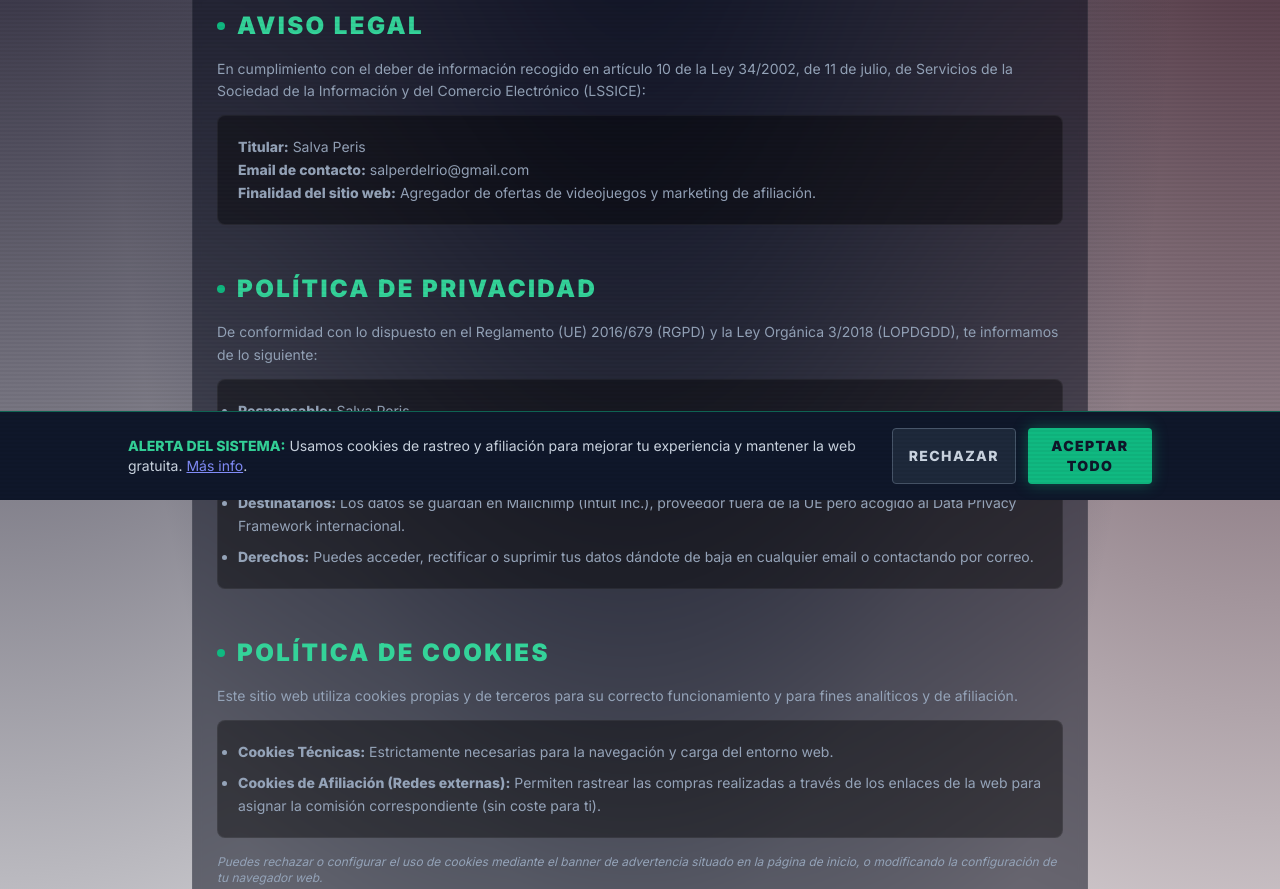
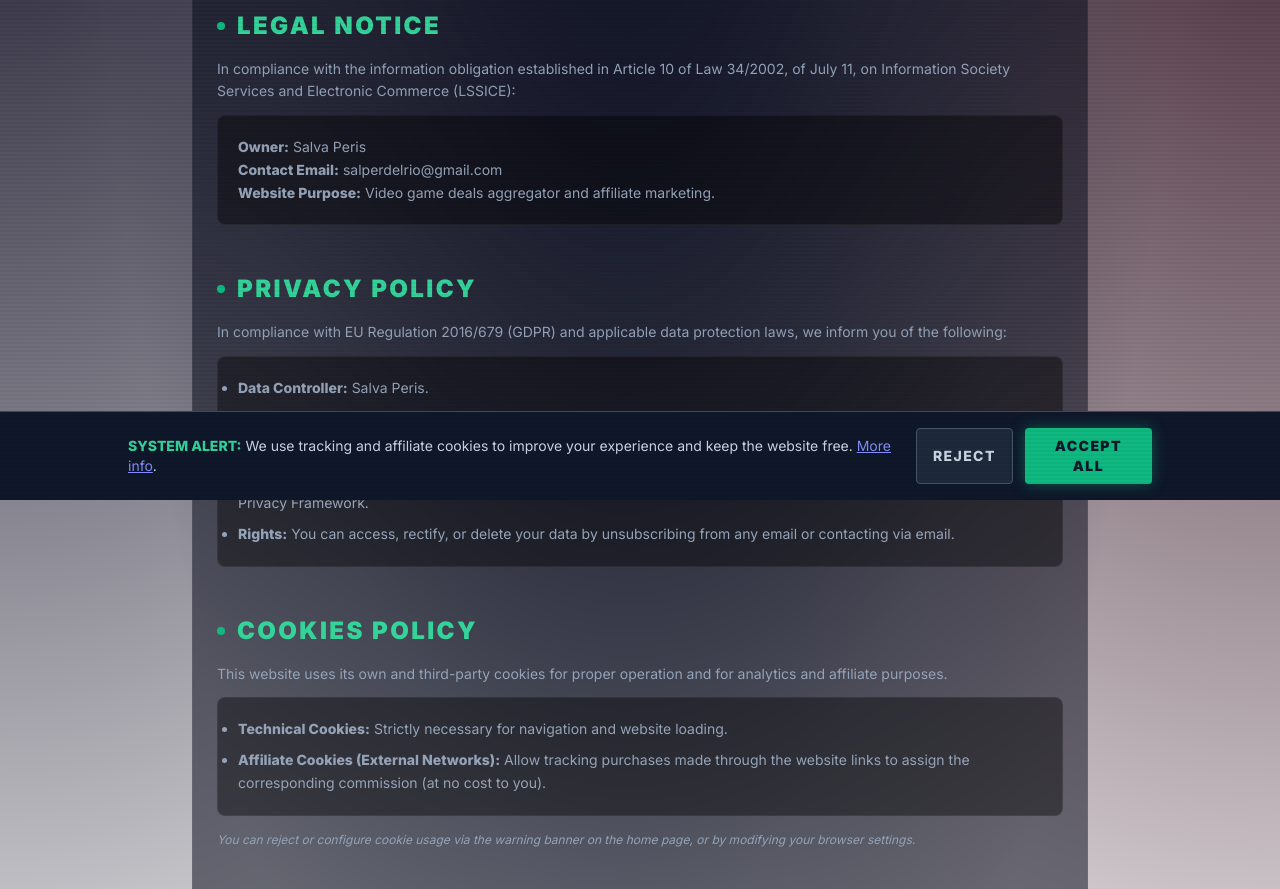
Before and after one commit to SalvaperisR/game-deals-aggregator, a plain HTML site: page legal.html in a window 1280 px wide. Shown: the part 300-1189 px from the top of the page. Drawn offline with nearby package versions, Linux system fonts and the light colour scheme.

Commit message:
Automated deployment: Updated daily deals and compiled production CSS 29361566684d59ca3e4b795425df826139855dc8

```diff
--- a/legal.html
+++ b/legal.html
@@ -5,7 +5,7 @@
         <meta charset="UTF-8">
         <meta name="viewport" content="width=device-width, initial-scale=1.0">
         <title>Legal & Compliance | LootDrop</title>
-        <meta name="description" content="Textos legales, privacidad y cookies.">
+        <meta name="description" content="Legal texts, privacy and cookies.">
         <meta name="google-site-verification" content="q9Fphfg84545ZHMq8phpNLIyduEW07oowLI6Njm_Cdk" />
 
         <script async src="https://www.googletagmanager.com/gtag/js?id=G-4FJBRK0ENM"></script>
@@ -92,35 +92,35 @@
 
             <div class="space-y-12 leading-relaxed text-sm text-slate-400">
                 <section id="aviso" class="scroll-mt-32">
-                    <h3 class="text-2xl font-black text-emerald-400 mb-4 uppercase tracking-widest flex items-center gap-3"><span class="w-2 h-2 bg-emerald-500 rounded-full"></span> Aviso Legal</h3>
-                    <p class="mb-3">En cumplimiento con el deber de información recogido en artículo 10 de la Ley 34/2002, de 11 de julio, de Servicios de la Sociedad de la Información y del Comercio Electrónico (LSSICE):</p>
+                    <h3 class="text-2xl font-black text-emerald-400 mb-4 uppercase tracking-widest flex items-center gap-3"><span class="w-2 h-2 bg-emerald-500 rounded-full"></span>Legal Notice</h3>
+                    <p class="mb-3">In compliance with the information obligation established in Article 10 of Law 34/2002, of July 11, on Information Society Services and Electronic Commerce (LSSICE):</p>
                     <div class="bg-black/40 p-5 rounded-lg border border-white/5">
-                        <p><strong>Titular:</strong> Salva Peris</p>
-                        <p><strong>Email de contacto:</strong> salperdelrio@gmail.com</p>
-                        <p><strong>Finalidad del sitio web:</strong> Agregador de ofertas de videojuegos y marketing de afiliación.</p>
+                    <p><strong>Owner:</strong> Salva Peris</p>
+                        <p><strong>Contact Email:</strong> salperdelrio@gmail.com</p>
+                        <p><strong>Website Purpose:</strong> Video game deals aggregator and affiliate marketing.</p>
                     </div>
                 </section>
 
                 <section id="privacidad" class="scroll-mt-32">
-                    <h3 class="text-2xl font-black text-emerald-400 mb-4 uppercase tracking-widest flex items-center gap-3"><span class="w-2 h-2 bg-emerald-500 rounded-full"></span> Política de Privacidad</h3>
-                    <p class="mb-3">De conformidad con lo dispuesto en el Reglamento (UE) 2016/679 (RGPD) y la Ley Orgánica 3/2018 (LOPDGDD), te informamos de lo siguiente:</p>
+                    <h3 class="text-2xl font-black text-emerald-400 mb-4 uppercase tracking-widest flex items-center gap-3"><span class="w-2 h-2 bg-emerald-500 rounded-full"></span> Privacy Policy</h3>
+                    <p class="mb-3">In compliance with EU Regulation 2016/679 (GDPR) and applicable data protection laws, we inform you of the following:</p>
                     <ul class="list-disc pl-5 space-y-2 bg-black/40 p-5 rounded-lg border border-white/5">
-                        <li><strong>Responsable:</strong> Salva Peris.</li>
-                        <li><strong>Finalidad:</strong> Envío de newsletter con ofertas (vía Mailchimp) y gestión de comunidad.</li>
-                        <li><strong>Legitimación:</strong> Consentimiento explícito del usuario.</li>
-                        <li><strong>Destinatarios:</strong> Los datos se guardan en Mailchimp (Intuit Inc.), proveedor fuera de la UE pero acogido al Data Privacy Framework internacional.</li>
-                        <li><strong>Derechos:</strong> Puedes acceder, rectificar o suprimir tus datos dándote de baja en cualquier email o contactando por correo.</li>
+                        <li><strong>Data Controller:</strong> Salva Peris.</li>
+                        <li><strong>Purpose:</strong> Sending newsletters with deals (via Mailchimp) and community management.</li>
+                        <li><strong>Legal Basis:</strong> Explicit user consent.</li>
+                        <li><strong>Recipients:</strong> Data stored in Mailchimp (Intuit Inc.), provider outside the EU but compliant with the international Data Privacy Framework.</li>
+                        <li><strong>Rights:</strong> You can access, rectify, or delete your data by unsubscribing from any email or contacting via email.</li>
                     </ul>
                 </section>
 
                 <section id="cookies" class="scroll-mt-32">
-                    <h3 class="text-2xl font-black text-emerald-400 mb-4 uppercase tracking-widest flex items-center gap-3"><span class="w-2 h-2 bg-emerald-500 rounded-full"></span> Política de Cookies</h3>
-                    <p class="mb-3">Este sitio web utiliza cookies propias y de terceros para su correcto funcionamiento y para fines analíticos y de afiliación.</p>
+                    <h3 class="text-2xl font-black text-emerald-400 mb-4 uppercase tracking-widest flex items-center gap-3"><span class="w-2 h-2 bg-emerald-500 rounded-full"></span> Cookies Policy</h3>
+                    <p class="mb-3">This website uses its own and third-party cookies for proper operation and for analytics and affiliate purposes.</p>
                     <ul class="list-disc pl-5 space-y-2 bg-black/40 p-5 rounded-lg border border-white/5">
-                        <li><strong>Cookies Técnicas:</strong> Estrictamente necesarias para la navegación y carga del entorno web.</li>
-                        <li><strong>Cookies de Afiliación (Redes externas):</strong> Permiten rastrear las compras realizadas a través de los enlaces de la web para asignar la comisión correspondiente (sin coste para ti).</li>
+                        <li><strong>Technical Cookies:</strong> Strictly necessary for navigation and website loading.</li>
+                        <li><strong>Affiliate Cookies (External Networks):</strong> Allow tracking purchases made through the website links to assign the corresponding commission (at no cost to you).</li>
                     </ul>
-                    <p class="mt-4 italic text-xs">Puedes rechazar o configurar el uso de cookies mediante el banner de advertencia situado en la página de inicio, o modificando la configuración de tu navegador web.</p>
+                    <p class="mt-4 italic text-xs">You can reject or configure cookie usage via the warning banner on the home page, or by modifying your browser settings.</p>
                 </section>
             </div>
         </div>
@@ -155,14 +155,14 @@
         </div>
             <div class="max-w-5xl mx-auto px-6 mt-12 pt-8 border-t border-white/5 text-center">
                 <p class="text-[10px] mb-6 text-slate-500 italic max-w-3xl mx-auto">
-                    *LootDrop participa en programas de afiliación. Si compras a través de nuestros enlaces, podemos recibir una pequeña comisión sin coste adicional para ti. Esto mantiene la simulación funcionando.*
+                    *LootDrop participates in affiliate programs. If you purchase through our links, we may receive a small commission at no additional cost to you. This keeps the simulation running.*
                 </p>
                 <div class="flex flex-wrap justify-center gap-6 text-[10px] font-black uppercase tracking-[0.2em] mb-6 text-slate-400">
-                    <a href="legal.html#aviso" class="hover:text-emerald-400 transition-colors">Aviso Legal</a>
+                    <a href="legal.html#aviso" class="hover:text-emerald-400 transition-colors">Legal Notice</a>
                     <span class="text-slate-700">|</span>
-                    <a href="legal.html#privacidad" class="hover:text-emerald-400 transition-colors">Política de Privacidad</a>
+                    <a href="legal.html#privacidad" class="hover:text-emerald-400 transition-colors">Privacy Policy</a>
                     <span class="text-slate-700">|</span>
-                    <a href="legal.html#cookies" class="hover:text-emerald-400 transition-colors">Política de Cookies</a>
+                    <a href="legal.html#cookies" class="hover:text-emerald-400 transition-colors">Cookies Policy</a>
                 </div>
                 <p class="text-xs font-bold text-slate-600 uppercase tracking-widest">© 2026 LootDrop. Automated Engine.</p>
             </div>
@@ -171,14 +171,14 @@
         <div id="cookie-banner" class="fixed bottom-0 left-0 w-full bg-slate-900 border-t border-emerald-500/50 p-4 z-50 transform translate-y-0 transition-transform duration-300" style="display: none;">
             <div class="max-w-5xl mx-auto flex flex-col sm:flex-row items-center justify-between gap-4">
                 <div class="text-sm text-slate-300 text-center sm:text-left">
-                    <span class="text-emerald-400 font-bold">ALERTA DEL SISTEMA:</span> Usamos cookies de rastreo y afiliación para mejorar tu experiencia y mantener la web gratuita. <a href="legal.html#cookies" class="text-indigo-400 underline hover:text-indigo-300">Más info</a>.
+                    <span class="text-emerald-400 font-bold">SYSTEM ALERT:</span> We use tracking and affiliate cookies to improve your experience and keep the website free. <a href="legal.html#cookies" class="text-indigo-400 underline hover:text-indigo-300">More info</a>.
                 </div>
                 <div class="flex gap-3 justify-center sm:justify-start">
                     <button onclick="handleConsent(false)" class="px-4 py-2 text-sm text-slate-300 bg-slate-800 hover:bg-slate-700 border border-slate-600 rounded font-bold uppercase tracking-widest">
-                        Rechazar
+                    Reject
                     </button>
                     <button onclick="handleConsent(true)" class="px-4 py-2 text-sm text-slate-900 bg-emerald-500 hover:bg-emerald-400 font-black rounded uppercase tracking-widest shadow-[0_0_15px_rgba(16,185,129,0.4)]">
-                        Aceptar Todo
+                    Accept All
                     </button>
                 </div>
             </div>
```
Also changed, not shown: about.html (+7 -7 lines), browse.html (+7 -7 lines), free.html (+7 -7 lines), index.html (+7 -7 lines), store-epic-games-store.html (+7 -7 lines), store-fanatical.html (+7 -7 lines), store-gamersgate.html (+7 -7 lines), store-gog.html (+7 -7 lines), store-greenmangaming.html (+7 -7 lines), store-humble-store.html (+7 -7 lines), store-steam.html (+7 -7 lines), under-10.html (+7 -7 lines), under-5.html (+7 -7 lines).
